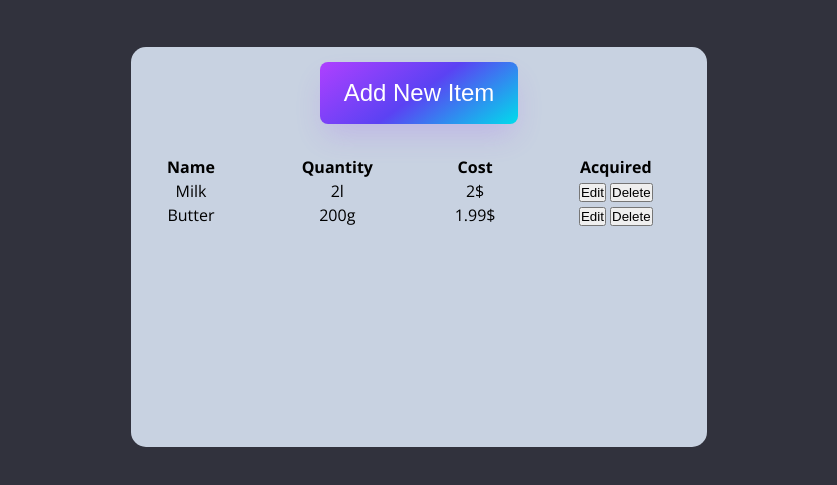
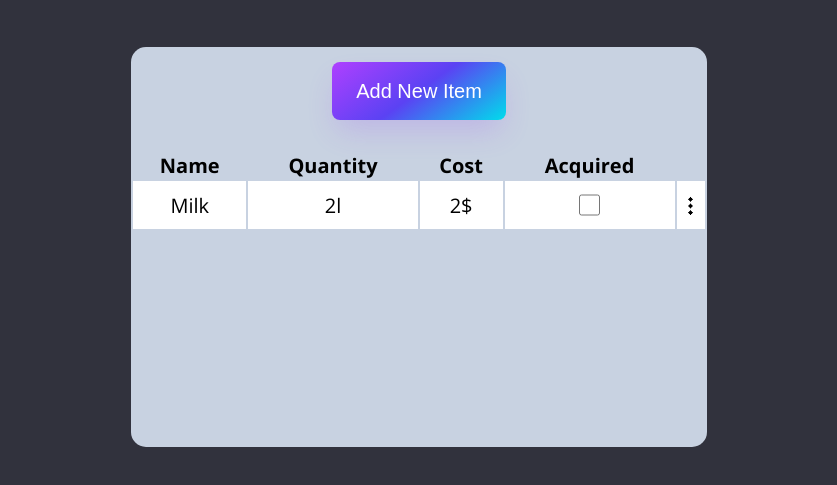
Before and after one commit to 10mk010/Shopping-List-project, a plain HTML site: page index.html in a window 1280 px wide. Shown: the part 173-658 px from the top of the page, without its empty margins (221-1058 px from the left). Drawn offline with nearby package versions, Linux system fonts and the light colour scheme.

Commit message:
design tweeks

```diff
--- a/index.html
+++ b/index.html
@@ -5,6 +5,7 @@
     <meta name="viewport" content="width=device-width, initial-scale=1.0">
     <title>ShoppingList.com</title>
     <link rel="stylesheet" href="styles.css">
+    <link rel="stylesheet" href="https://cdnjs.cloudflare.com/ajax/libs/font-awesome/4.7.0/css/font-awesome.min.css">
     <!-- font family source: https://fonts.google.com/selection/embed-->
     <link rel="preconnect" href="https://fonts.googleapis.com">
     <link rel="preconnect" href="https://fonts.gstatic.com" crossorigin>
@@ -27,7 +28,7 @@
             <input type="text" id="edit-item-cost" placeholder="Item Cost..." required>
             <button type="submit" id="edit-addBtn">Edit</button>
         </form>
-        <table class="items">
+        <table>
             <thead>
                 <th>Name</th>
                 <th>Quantity</th>
@@ -40,6 +41,6 @@
         </table>
     </div>
 
-    <script src="./index.js"></script>
+<script src="./index.js"></script>
 </body>
 </html>
--- a/index.js
+++ b/index.js
@@ -1,11 +1,10 @@
 'use strict';
-
+console.log(document.querySelector(".item-container"))
 const itemContainer = document.querySelector('.item-container');
 const addBtn = document.querySelector('.add-btn');
 
 let data = [
     {id: 1, name: "Milk", quan: "2l", cost: "2$"},
-    {id: 2, name: "Butter", quan: "200g", cost: "1.99$"}
 ];
 
 function readAll() {
@@ -17,16 +16,35 @@ function readAll() {
     var elements = "";
 
     objectData.map(record => (
-        elements += `<tr>
+        elements += `
+        <tr>
             <td>${record.name}</td>
             <td>${record.quan}</td>
             <td>${record.cost}</td>
             <td>
-                <button>Edit</button>
-                <button>Delete</button>
+                <label class="checkbox-container">
+                <input type="checkbox" class="checkbox">
+                <label>
+            </td>
+            <td>
+                <div class="dropdown">
+                    <div class="dropdown-btn"></div>
+                    <div id="optionsDropdown" class="dropdown-content">
+                        <div class="edit-btn">Edit</div>
+                        <div class="delete-btn">Delete</div>
+                    </div>
+                </div>
             </td>
         </tr>`
     ))
+    tableData.innerHTML = elements;
 
-    tableData.innerHTML = elements;
 }
+
+const dropdown = document.querySelector(".dropdown");
+const dropdownBtn = document.querySelector(".dropdown-btn");
+const dropdownContent = document.querySelector(".dropdown-content");
+
+dropdownBtn.addEventListener("click", () => {
+    dropdownContent.classList.toggle("show");
+})
--- a/styles.css
+++ b/styles.css
@@ -100,27 +100,66 @@ form button:active{
     display: none;
 }
 
+.input-form, .edit-form{
+  display: none;
+}
 
-.items{
+.dropdown{
+  position: relative;
+  display: inline-block;
+}
+.dropdown-btn{
+  width: 15px;
+  height: 20px;
+  background-image: radial-gradient(circle, black 25%, transparent 1px);
+  background-size: 100% 33.33%;
+  cursor: pointer;
+  margin-top: 50%;
+}
+.dropdown-content{
+  display: none;
+  border-radius: 8px;
+  position: absolute;
+  background-color: rgb(169, 178, 190);
+  overflow: auto;
+  z-index: 1;
+  min-width: 150px;
+}
+.dropdown-content > div{
+  padding: 5px 15px;
+  display: block;
+}
+.dropdown-content > div:hover{
+  background-color: rgb(135, 143, 153);
+  cursor: pointer;
+}
+table{
   width: 100%;
   margin-top: 20px;
   text-align: center;
 }
-.item{
-  margin: 5px;
+thead{
+  margin: 15px;
+  font-size: 20px;
+}
+td{
+  font-size: 20px;
   background-color: white;
 }
-thead{
-  margin: 10px;
+.checkbox-container{
+  display: flex;
+  justify-content: center;
+  align-items: center;
 }
-.input-form, .edit-form{
-  display: none;
+.checkbox{
+  width: 3em;
+  height: 3rem;
+  accent-color: green;
+  font-size: 7px;
+  padding: 5px;
+  border: 2px solid black;
 }
 
-
-@media (min-width: 768px) {
-  .add-btn{
-    font-size: 24px;
-    min-width: 196px;
-  }
+.show{
+  display: block;
 }
```
